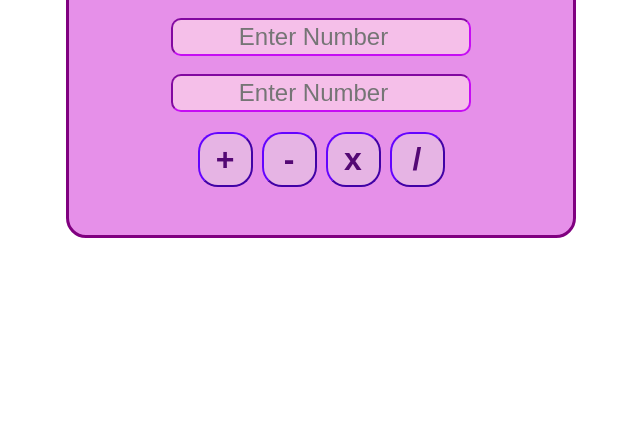
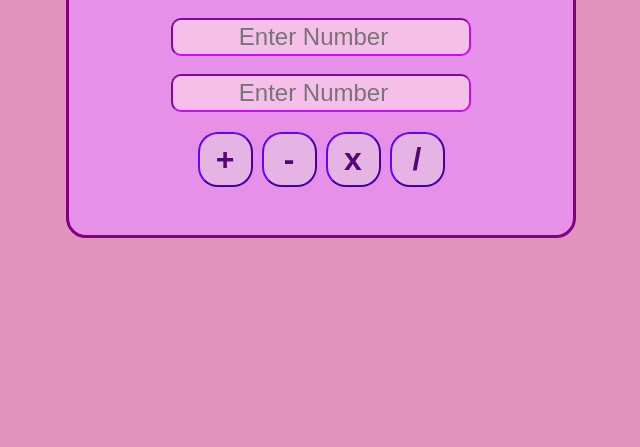
Before and after one commit to AdityaMishra-07/Barbie-Calculator, a plain HTML site: page index.html in a window 1280 px wide. Shown: the part 353-800 px from the top of the page, without its empty margins (319-959 px from the left). Drawn offline with Linux system fonts and the light colour scheme.

Commit message:
Update style.css

```diff
--- a/style.css
+++ b/style.css
@@ -5,7 +5,7 @@ body,html{
 }
 .container{
     display: flex;
-    background-color: ;
+    background-color: rgb(226, 148, 188);
     height: 100%;
     align-items: center;
     justify-content: center;
```
